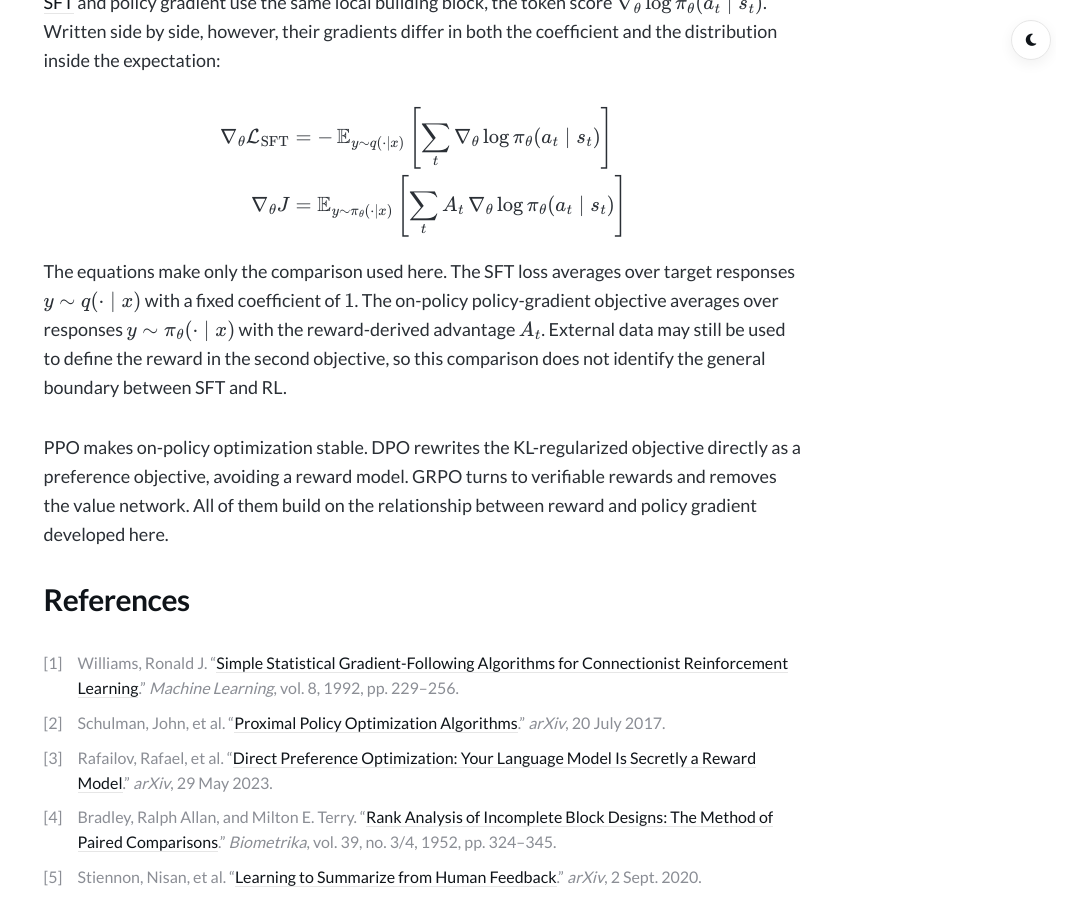
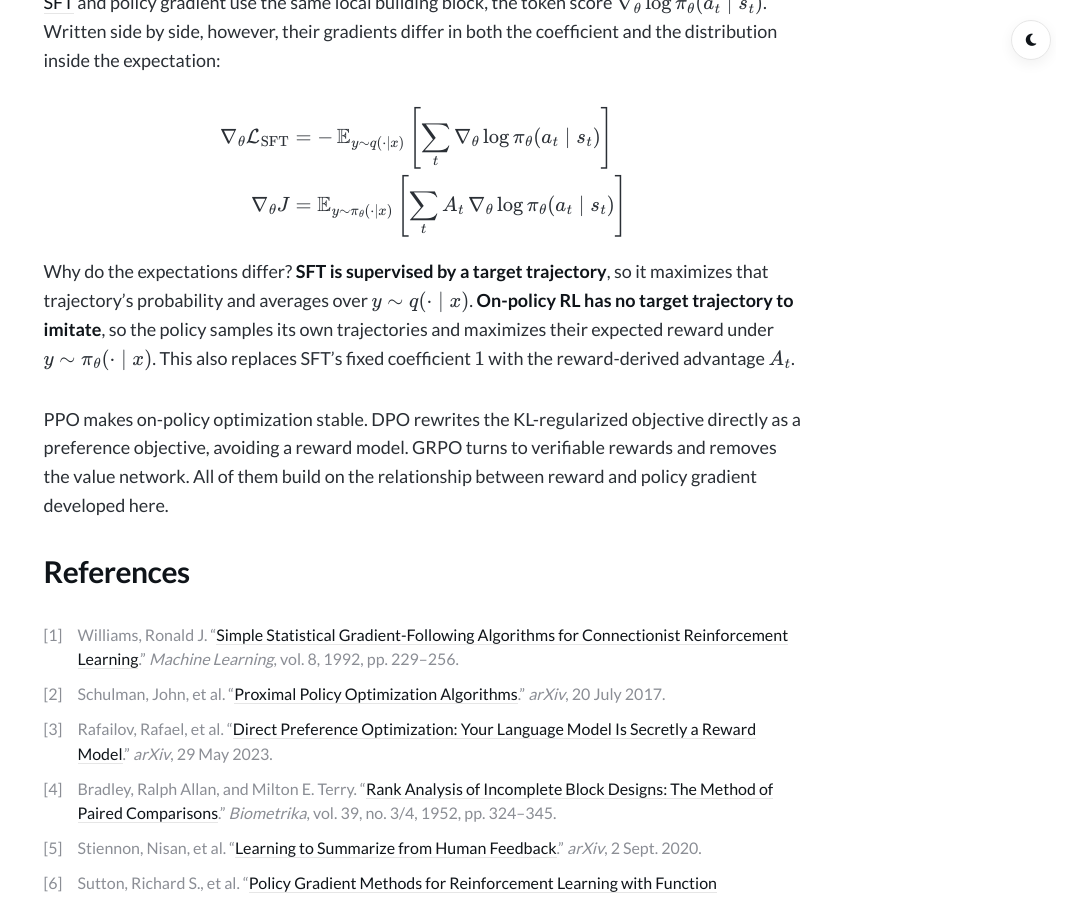
Before and after one commit to shawnyin128/shawnyin128.github.io, a Jekyll site: the page built from _posts/2026-07-17-llm-post-training-first-principles-ep2-pg.md, in a window 1280 px wide and 900 px high, scrolled down 8688 px. Shown: the whole window, without its empty margins (209-1280 px from the left). Built offline with Jekyll 4.4.1, drawn with Linux system fonts in a browser that asks for light colours; a style sheet for code colours, icons or effects is not loaded.

Commit message:
Clarify SFT and RL objectives

```diff
--- a/_posts/2026-07-17-llm-post-training-first-principles-ep2-pg.md
+++ b/_posts/2026-07-17-llm-post-training-first-principles-ep2-pg.md
@@ -539,7 +539,7 @@
 \end{aligned}
 $$
 
-The equations make only the comparison used here. The SFT loss averages over target responses $y\sim q(\cdot\mid x)$ with a fixed coefficient of $1$. The on-policy policy-gradient objective averages over responses $y\sim\pi_\theta(\cdot\mid x)$ with the reward-derived advantage $A_t$. External data may still be used to define the reward in the second objective, so this comparison does not identify the general boundary between SFT and RL.
+Why do the expectations differ? **SFT is supervised by a target trajectory**, so it maximizes that trajectory's probability and averages over $y\sim q(\cdot\mid x)$. **On-policy RL has no target trajectory to imitate**, so the policy samples its own trajectories and maximizes their expected reward under $y\sim\pi_\theta(\cdot\mid x)$. This also replaces SFT's fixed coefficient $1$ with the reward-derived advantage $A_t$.
 
 PPO makes on-policy optimization stable. DPO rewrites the KL-regularized objective directly as a preference objective, avoiding a reward model. GRPO turns to verifiable rewards and removes the value network. All of them build on the relationship between reward and policy gradient developed here.
 
```
Also changed, not shown: 3 other files.
